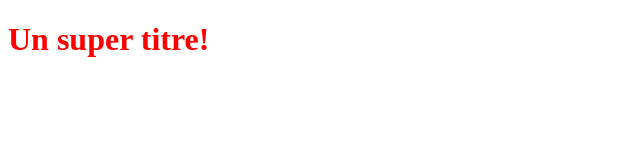
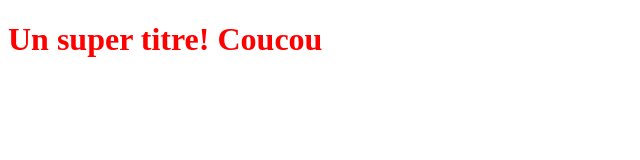
Before and after one commit to RomainVandaele/OpenclassroomsProject, a plain HTML site: page index.html in a window 1280 px wide. Shown: the whole page, without its empty margins (0-640 px from the left). Drawn offline with Linux system fonts and the light colour scheme.

Commit message:
coucou index.html

```diff
--- a/index.html
+++ b/index.html
@@ -5,6 +5,8 @@
    <link rel="stylesheet" type="text/css" href="style.css">
 </head>
 <body>
-   <h1>Un super titre!</h1>
+   <h1>Un super titre!
+      Coucou
+   </h1>
 </body>
 </html>
```
